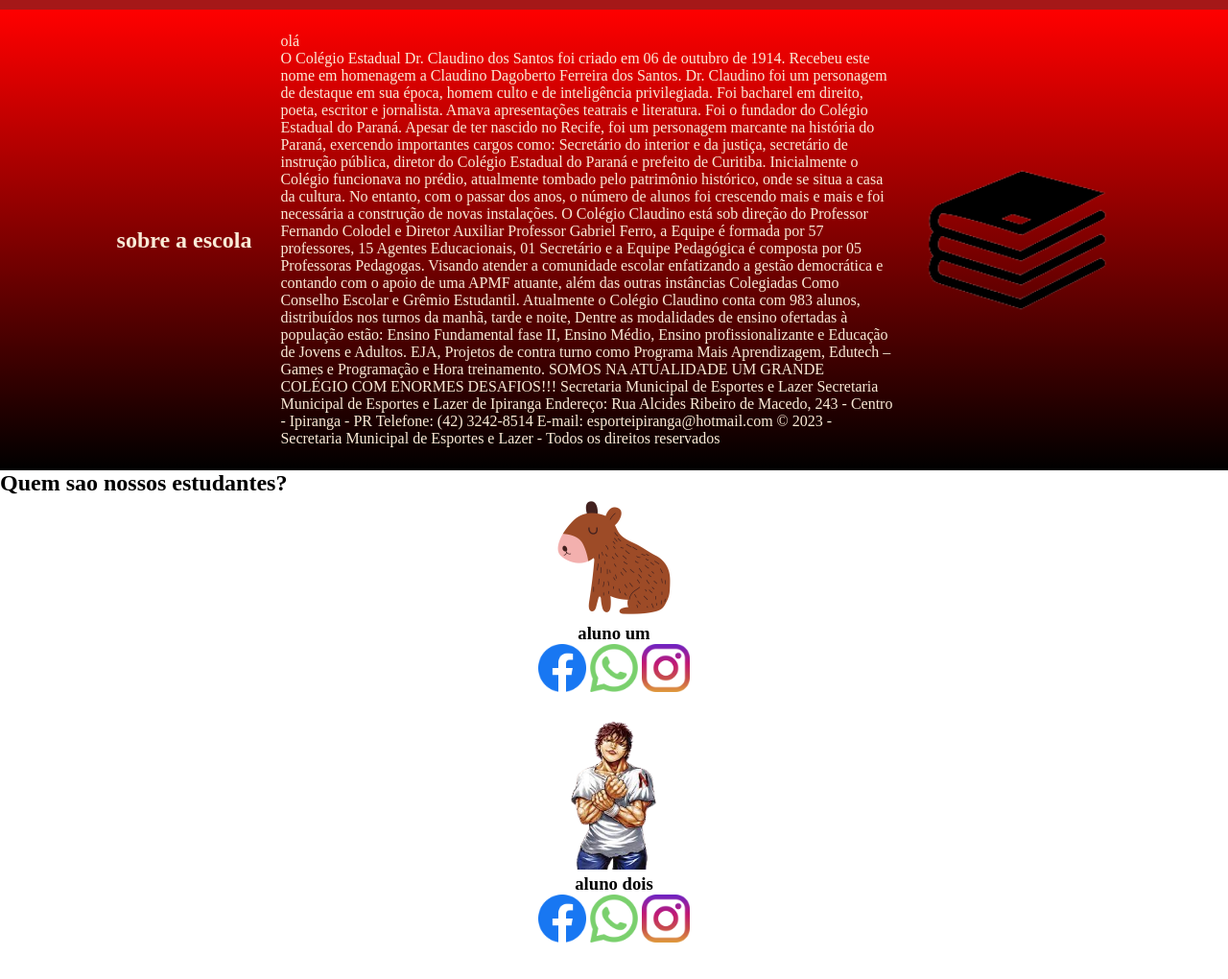
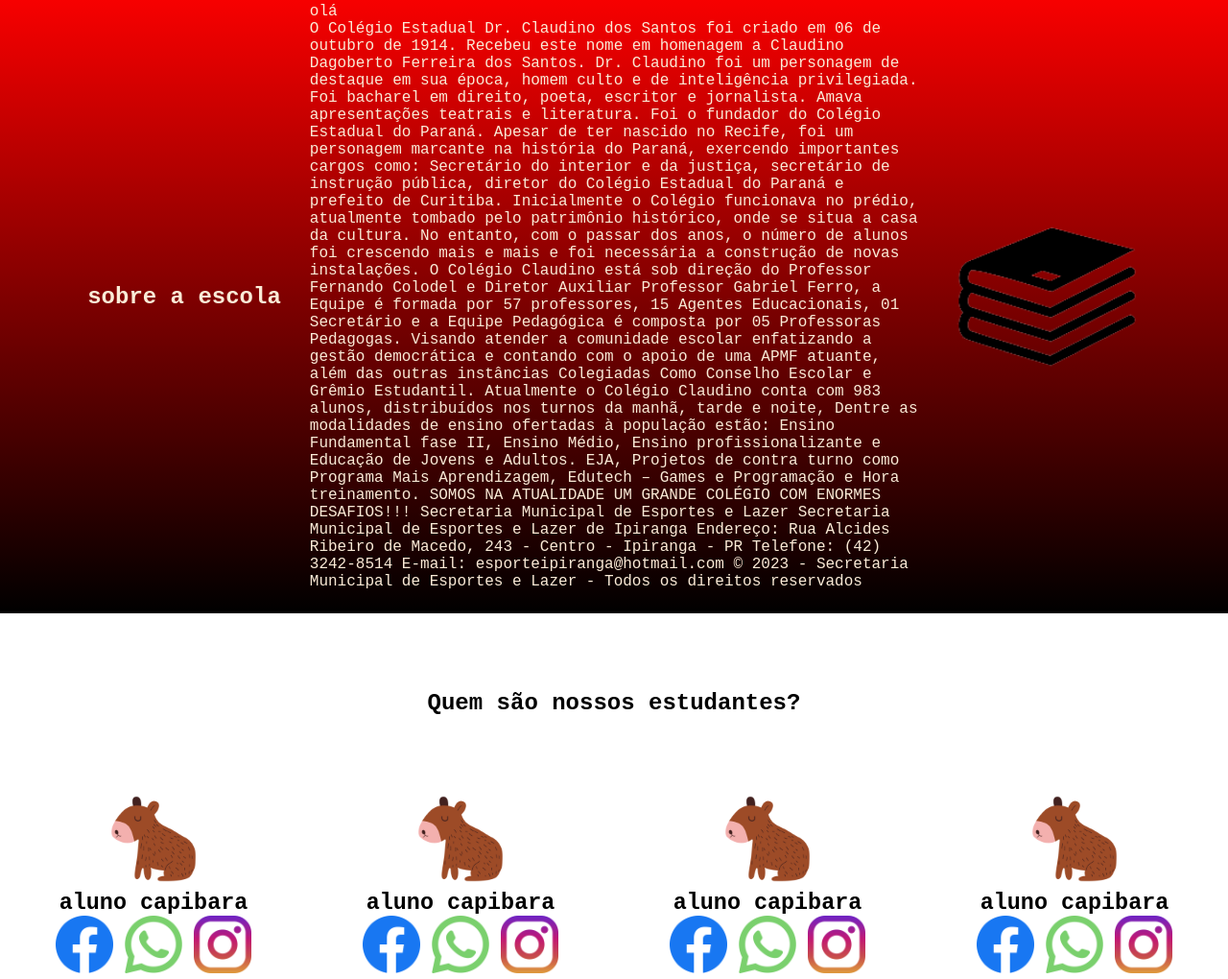
Before and after one commit to PauliN077/site-escola, a plain HTML site: page index.html in a window 1280 px wide. Shown: the part 294-1314 px from the top of the page at 96% size. Before the commit the page ends 1280 px from the top, so only its background shows below. Drawn offline with Linux system fonts and the light colour scheme.

Commit message:
Add files via upload

```diff
--- a/index.html
+++ b/index.html
@@ -6,13 +6,16 @@
     <meta name="viewport" content="width=device-width, initial-scale=1.0">
     <title>Document</title>
     <link rel="stylesheet" href="style.css">
+    <link rel="preconnect" href="https://fonts.googleapis.com">
+    <link rel="preconnect" href="https://fonts.gstatic.com" crossorigin>
+    <link href="https://fonts.googleapis.com/css2?family=Poppins:ital,wght@0,400;0,700;1,700&display=swap" rel="stylesheet">
 </head>
 <header>
     <img class="cabecalho-imagem" src="./img/logo.png" alt="logo do colegio Dr Claudino dos Santos">
 
 
 
-    <h1>Colégio DR Claudino dos Santos</h1>
+    <h1>Colégio DR. Claudino dos Santos</h1>
     <u1>
 <li>Horário do transporte escolar</li>
 <li>Biblioteca</li>
@@ -38,20 +41,47 @@
 <img class="escola-imagem" src="./img/livro.png" >
 </section>
 <section class="estudante">
-    <h2 class="estudante-titulo"> Quem sao nossos estudantes?</h2>
+    <h2 class="estudante-titulo"> Quem são nossos estudantes?</h2>
+
+
+    <div class="estudante-todos">
+
+
     <div class="estudante-div">
     <img class="aluno-um" src="./img/capivara.png">
-    <h3>aluno um</h3>
+    <h3>aluno capibara</h3>
     <img class="estudante-icone" src="./img/facebook.png">
     <img class="estudante-icone" src="./img/whatsapp.png">
     <img class="estudante-icone" src="./img/instagram.png">
-    <div>
+    </div>
 
-    <img class="aluno-dois" src="./img/baki.png">
-    <h3>aluno dois</h3>
+
+    <div class="estudante-div">
+        <img class="aluno-um" src="./img/capivara.png">
+        <h3>aluno capibara</h3>
+        <img class="estudante-icone" src="./img/facebook.png">
+        <img class="estudante-icone" src="./img/whatsapp.png">
+        <img class="estudante-icone" src="./img/instagram.png">
+     </div>
+
+
+ <div class="estudante-div">
+    <img class="aluno-um" src="./img/capivara.png">
+    <h3>aluno capibara</h3>
     <img class="estudante-icone" src="./img/facebook.png">
     <img class="estudante-icone" src="./img/whatsapp.png">
     <img class="estudante-icone" src="./img/instagram.png">
+ </div>
 
-</section>
+
+        <div class="estudante-div">
+            <img class="aluno-um" src="./img/capivara.png">
+            <h3>aluno capibara</h3>
+            <img class="estudante-icone" src="./img/facebook.png">
+            <img class="estudante-icone" src="./img/whatsapp.png">
+            <img class="estudante-icone" src="./img/instagram.png">
+        </div>
+
+    </div>
+    </section>
 </html>
--- a/style.css
+++ b/style.css
@@ -1,6 +1,12 @@
 * {
     margin: 0;
     padding: 0;
+    }
+
+
+
+
+    body{font-family: 'Courier New', Courier, monospace;
     }
         header{background-color: rgb(165, 24, 24);
      color: black;
@@ -40,12 +46,23 @@ padding: 24px 0;}
 {padding: 50px 30px; }
 
 .aluno-um{
-    width: 10%;
+    width: 30%;
 }
+
 .estudante-icone
-{ width: 50px;}
+{ width: 60px;}
+
 .estudante-div
-{text-align: center;}
-.aluno-dois{
-    width: 10%;
+{text-align: center;
+    font-size: 20px;
 }
+
+.estudante-titulo{
+    text-align: center;
+    padding: 80px 0;
+}
+
+.estudante-todos{
+    display: grid;
+    grid-template-columns: 25% 25% 25% 25%;
+}
```
